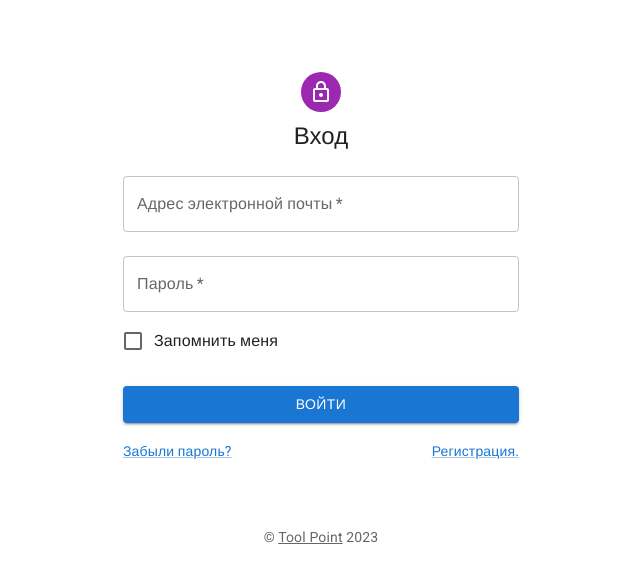
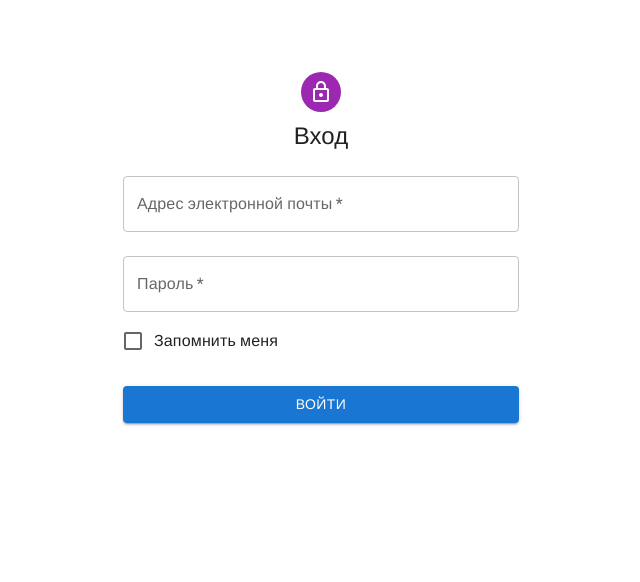
Before and after one commit to deevgeny/tool-point, a React (Create React App) app in the folder frontend/: page /login in a window 1280 px wide. Shown: the top 582 px of the page, without its empty margins (319-959 px from the left). Built offline with nearby package versions, Linux system fonts and the light colour scheme; a web font is replaced by a local one.

Commit message:
Improve login form logic

```diff
--- a/frontend/package.json
+++ b/frontend/package.json
@@ -12,6 +12,7 @@
     "@testing-library/react": "^13.4.0",
     "@testing-library/user-event": "^13.5.0",
     "formik": "^2.4.3",
+    "jose": "^4.14.4",
     "react": "^18.2.0",
     "react-dom": "^18.2.0",
     "react-router-dom": "^6.15.0",
--- a/frontend/src/api/authAPI.js
+++ b/frontend/src/api/authAPI.js
@@ -1,6 +1,6 @@
-import React from 'react';
+import * as jose from 'jose';
 
-export async function login({email, password, navigate, setError}) {
+export async function login({email, password}) {
   const url = process.env.REACT_APP_URL || 'http://127.0.0.1:8000';
   const path = '/api/v1/jwt/create'
   const request = new Request(url + path, {
@@ -8,17 +8,36 @@ export async function login({email, password, navigate, setError}) {
     headers: { 'Content-Type': 'application/json' },
     body: JSON.stringify({email, password})
   })
+
   try {
     const response = await fetch(request);
     if (response.status === 200) {
       const data = await response.json()
+      const token = jose.decodeJwt(data.access)
+      console.log(token)
+      console.log(Date.now() / 1000)
       localStorage.setItem('access', data.access);
       localStorage.setItem('refresh', data.refresh);
-      navigate('/', {replace: true});
-    } else {
-      setError({status: response.status, message: response.statusText})
     }
+    return { status: response.status, statusText: response.statusText };
   } catch (error) {
-    setError({status: 'saf', message: error.message})
+    // Hint: error.name error.message
+    return {status: 500, statusText: error.message };
   }
 }
+
+
+export function logout() {
+  localStorage.removeItem('access');
+  localStorage.removeItem('refresh');
+}
+
+
+export async function refresh() {
+
+}
+
+
+export async function register() {
+
+}
--- a/frontend/src/forms/LoginForm.js
+++ b/frontend/src/forms/LoginForm.js
@@ -1,20 +1,11 @@
-import React, { useEffect, useState } from 'react';
+import React from 'react';
 import { useFormik } from 'formik';
 import * as yup from 'yup';
-import Avatar from '@mui/material/Avatar';
 import Button from '@mui/material/Button';
 import TextField from '@mui/material/TextField';
 import FormControlLabel from '@mui/material/FormControlLabel';
 import Checkbox from '@mui/material/Checkbox';
-import Link from '@mui/material/Link';
-import Grid from '@mui/material/Grid';
-import Box from '@mui/material/Box';
-import LockOutlinedIcon from '@mui/icons-material/LockOutlined';
 import Alert from '@mui/material/Alert';
-import Typography from '@mui/material/Typography';
-import { Link as RouterLink, useNavigate, Form} from 'react-router-dom';
-import { login } from '../api/authAPI';
-import Error from '../pages/Error';
 
 const validationSchema = yup.object({
   email: yup
@@ -27,36 +18,25 @@ const validationSchema = yup.object({
     .required('Обязательное поле'),
 });
 
-function LoginForm({error, setError}) {
-  const navigate = useNavigate();
+function NewLoginForm(props) {
   const formik = useFormik({
     initialValues: {
       email: '',
       password: '',
     },
     validationSchema: validationSchema,
-    onSubmit: (values) => {
-      login({ ...values, navigate, setError});
-    },
   });
 
   return (
     <>
-      <Avatar sx={{ m: 1, bgcolor: 'secondary.main' }}>
-        <LockOutlinedIcon />
-      </Avatar>
-      <Typography component="h1" variant="h5">
-        Вход
-      </Typography>
-      <Box component={Form} onSubmit={formik.handleSubmit} noValidate sx={{ mt: 1 }}>
       <TextField
-          margin="normal"
+        margin='normal'
         required
         fullWidth
-          id="email"
-          label="Адрес электронной почты"
-          name="email"
-          autoComplete="email"
+        id='email'
+        label='Адрес электронной почты'
+        name='email'
+        autoComplete='email'
         value={formik.values.email}
         onChange={formik.handleChange}
         onBlur={formik.handleBlur}
@@ -64,14 +44,14 @@ function LoginForm({error, setError}) {
         helperText={formik.touched.email && formik.errors.email}
       />
       <TextField
-          margin="normal"
+        margin='normal'
         required
         fullWidth
-          name="password"
-          label="Пароль"
-          type="password"
-          id="password"
-          autoComplete="current-password"
+        name='password'
+        label='Пароль'
+        type='password'
+        id='password'
+        autoComplete='current-password'
         value={formik.values.password}
         onChange={formik.handleChange}
         onBlur={formik.handleBlur}
@@ -79,33 +59,20 @@ function LoginForm({error, setError}) {
         helperText={formik.touched.password && formik.errors.password}
       />
       <FormControlLabel
-          control={<Checkbox value="remember" color="primary" />}
-          label="Запомнить меня"
+        control={<Checkbox value='remember' color='primary' />}
+        label='Запомнить меня'
       />
-        {error.status === 401 && <Alert severity="error">Неверный адрес электронной почты или пароль!</Alert>}
+      {props.result && !props.result.ok && <Alert severity='error'>Неверный адрес электронной почты или пароль!</Alert>}
       <Button
-          type="submit"
+        type='submit'
         fullWidth
-          variant="contained"
+        variant='contained'
         sx={{ mt: 3, mb: 2 }}
       >
         Войти
       </Button>
-        <Grid container>
-          <Grid item xs>
-            <Link href="#" variant="body2">
-              Забыли пароль?
-            </Link>
-          </Grid>
-          <Grid item>
-            <Link component={RouterLink} to={'/register'} variant="body2">
-              {"Регистрация."}
-            </Link>
-          </Grid>
-        </Grid>
-      </Box>
     </>
   );
 }
 
-export default LoginForm;
+export default NewLoginForm;
--- a/frontend/src/pages/Error.js
+++ b/frontend/src/pages/Error.js
@@ -4,9 +4,14 @@ import { useRouteError } from 'react-router-dom';
 
 function Error() {
   const error = useRouteError();
+  console.log('Inside error:', { ...error })
 
   return (
-    <div>Error</div>
+    <>
+    <h1>{error.status}</h1>
+    <h1>{error.statusText}</h1>
+</>
+
   )
 }
 
--- a/frontend/src/pages/Login.js
+++ b/frontend/src/pages/Login.js
@@ -1,17 +1,35 @@
-import React, {useState} from 'react';
+import React from 'react';
+import { Form, useActionData, json, redirect} from 'react-router-dom';
+import Avatar from '@mui/material/Avatar';
 import Container from '@mui/material/Container';
 import Box from '@mui/material/Box';
 import Typography from '@mui/material/Typography';
-import LoginForm from '../forms/LoginForm';
-import Copyright from '../components/Copyright';
-import Error from './Error';
+import LockOutlinedIcon from '@mui/icons-material/LockOutlined';
+import NewLoginForm from '../forms/LoginForm';
+import { login } from '../api/authAPI';
 
 
-export default function Login() {
-  const [error, setError] = useState({ status: 0 });
-  console.log(error.status)
+export async function action({ request, params }) {
+  const data = await request.formData();
+  const result = await login({ email: data.get('email'), password: data.get('password') });
+  if (result.status === 200) {
+    return redirect('/');
+  }
+
+  if (result.status === 401) {
+    return { ok: false };
+  }
+
+  throw json({}, { status: result.status, statusText: result.statusText });
+}
+
+
+export default function LoginTest() {
+  // Use result to give feedback on page that user cred are not correct
+  const result = useActionData();
+
   return (
-    <Container component="main" maxWidth="xs" sx={{ maxHeight: '100vh' }}>
+    <Container component='main' maxWidth='xs' sx={{ maxHeight: '100vh' }}>
       <Box
         sx={{
           marginTop: 8,
@@ -20,16 +38,19 @@ export default function Login() {
           alignItems: 'center',
         }}
       >
-      {
-        error.status === 401 || error.status === 0?
-        <LoginForm error={error} setError={setError} />
-          :
-        <Typography component="h1" variant="h5">
-          Ошибка {error.status} {error.message}
+        <Avatar sx={{ m: 1, bgcolor: 'secondary.main' }}>
+          <LockOutlinedIcon />
+        </Avatar>
+        <Typography component='h1' variant='h5'>
+          Вход
         </Typography>
-        }
       </Box>
-      <Copyright sx={{ mt: 8, mb: 4 }} />
+      <Box sx={{ mt: 1 }}>
+        <Form method='post'>
+          <NewLoginForm result={result} />
+        </Form>
+      </Box>
+      {/*<Copyright sx={{ mt: 8, mb: 4 }} />*/}
     </Container>
   );
 }
--- a/frontend/src/pages/Register.js
+++ b/frontend/src/pages/Register.js
@@ -8,7 +8,7 @@ export default function Register() {
   return (
     <Container component="main" maxWidth="xs">
       <RegisterForm />
-      <Copyright sx={{ mt: 5 }} />
+      {/*<Copyright sx={{ mt: 5 }} />*/}
     </Container>
   );
 }
--- a/frontend/src/router.js
+++ b/frontend/src/router.js
@@ -1,16 +1,18 @@
-import {
-  createBrowserRouter,
-} from "react-router-dom";
+import React from 'react';
+import { createBrowserRouter } from "react-router-dom";
 import Home from './pages/Home';
 import Login from './pages/Login';
 import Register from './pages/Register';
 import Error from "./pages/Error";
+import { action as loginAction } from './pages/Login';
+
 
 const router = createBrowserRouter([
   {
     path: '/login',
     element: <Login />,
-    errorElement: <Error />
+    errorElement: <Error />,
+    action: loginAction
   },
   {
     path: '/register',
```
Also changed, not shown: 2 other files (tests, documents, lock files or other folders). Lines whose indentation alone changed are shown as unchanged.
